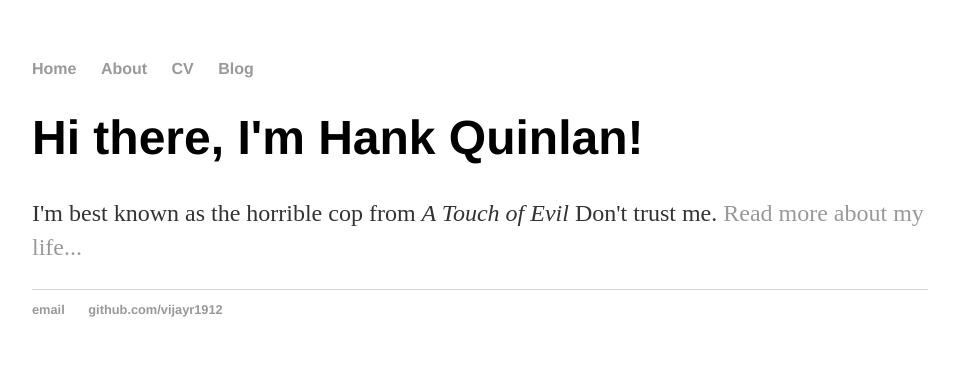
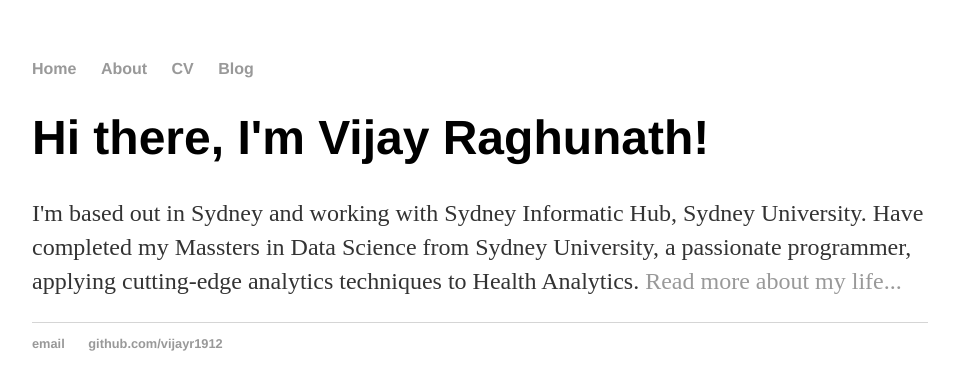
Before and after one commit to vijayr1912/vijayr1912.github.io, a plain HTML site: page index.html in a window 1280 px wide. Shown: the whole page, without its empty margins (160-1115 px from the left). Drawn offline with Linux system fonts and the light colour scheme.

Commit message:
updated description.

```diff
--- a/index.html
+++ b/index.html
@@ -16,8 +16,8 @@
 		</nav>
 		<div class="container">
     		<div class="blurb">
-        		<h1>Hi there, I'm Hank Quinlan!</h1>
-				<p>I'm best known as the horrible cop from <em>A Touch of Evil</em> Don't trust me. <a href="/about">Read more about my life...</a></p>
+        		<h1>Hi there, I'm Vijay Raghunath!</h1>
+				<p>I'm based out in Sydney and working with Sydney Informatic Hub, Sydney University. Have completed my Massters in Data Science from Sydney University, a passionate programmer, applying cutting-edge analytics techniques to Health Analytics. <a href="/about">Read more about my life...</a></p>
     		</div><!-- /.blurb -->
 		</div><!-- /.container -->
 		<footer>
```
